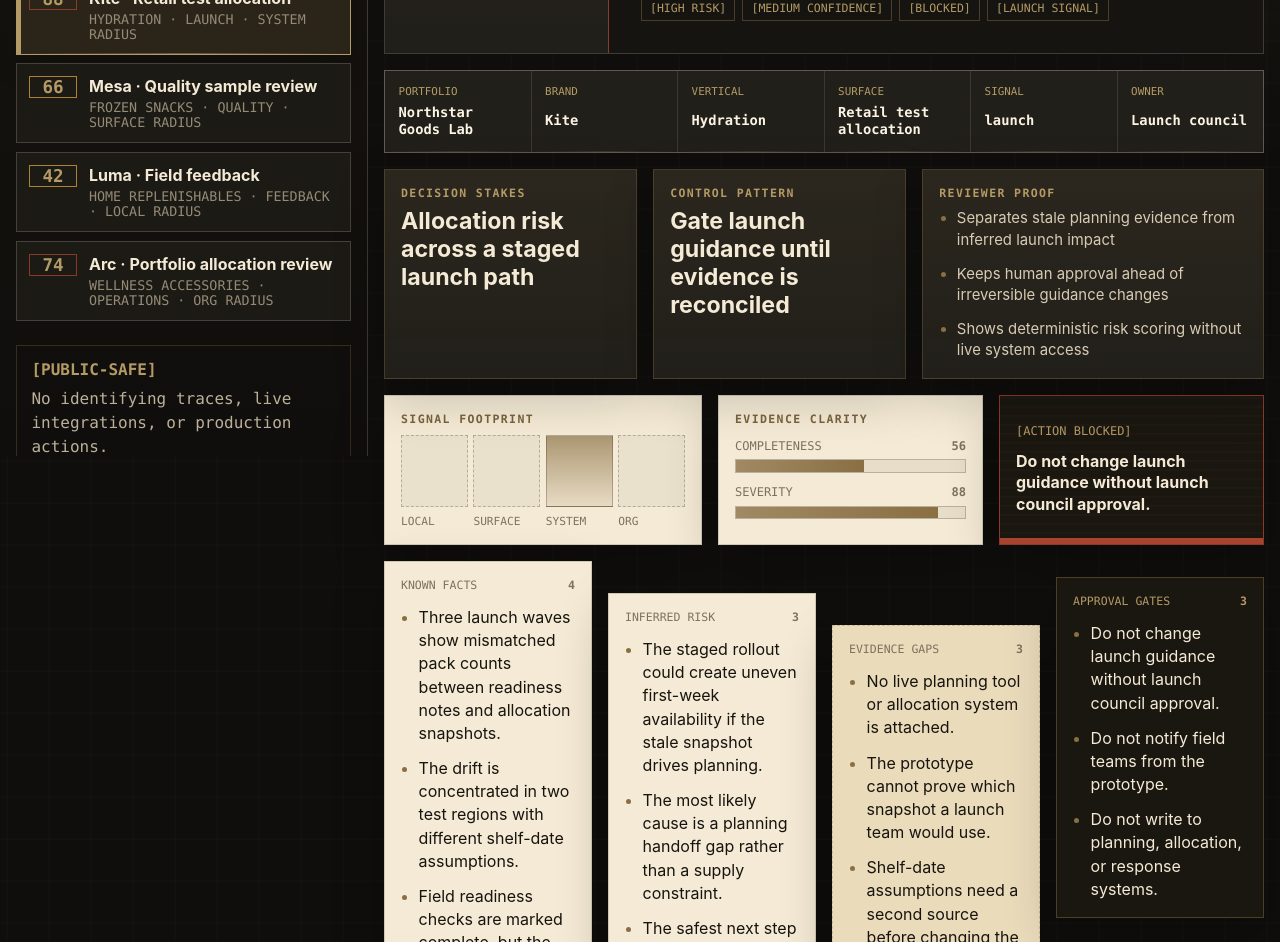
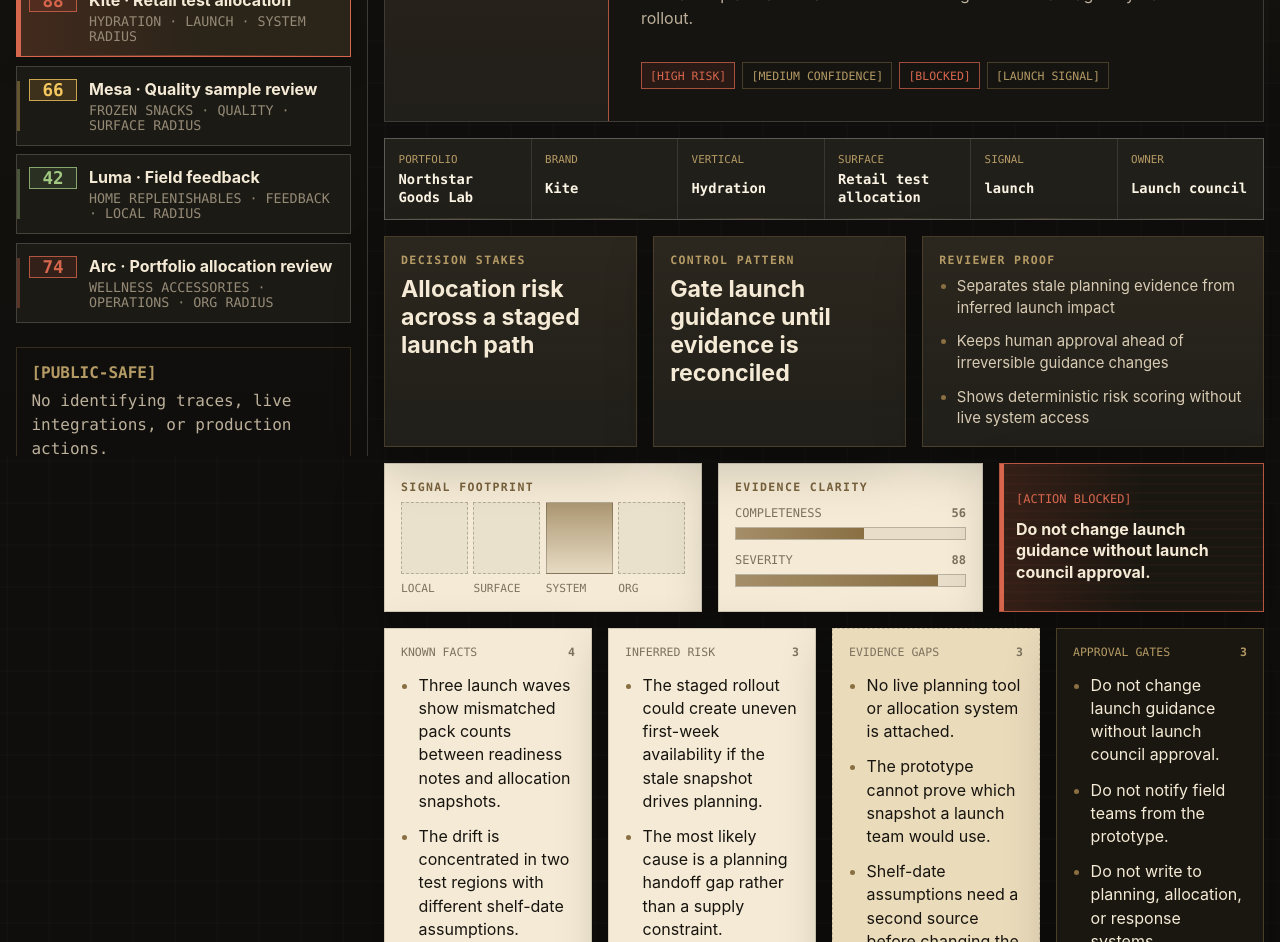
Before and after one commit to jeffgreendesign/ops-signal-console, a website built with Vite: page index.html in a window 1280 px wide. Shown: the part 344-1286 px from the top of the page. Built offline with nearby package versions, Linux system fonts and the light colour scheme.

Commit message:
fix: refine ops signal console visual states

```diff
--- a/src/main.ts
+++ b/src/main.ts
@@ -171,9 +171,9 @@ function renderShell(): void {
             <h2>${escapeHtml(selectedScenario.title)}</h2>
             <p>${escapeHtml(selectedScenario.summary)}</p>
             <div class="hero-tags">
-              <span>[${view.riskBadge.toUpperCase()} RISK]</span>
+              <span class="risk-tag">[${view.riskBadge.toUpperCase()} RISK]</span>
               <span>[${view.confidenceLabel.toUpperCase()}]</span>
-              <span>[${view.magnitude.actionState.toUpperCase()}]</span>
+              <span class="action-tag action-${view.magnitude.actionState}">[${view.magnitude.actionState.toUpperCase()}]</span>
               <span>[${selectedScenario.signalType.toUpperCase()} SIGNAL]</span>
             </div>
           </div>
@@ -193,7 +193,7 @@ function renderShell(): void {
             ${renderScale('Completeness', view.magnitude.evidenceCompleteness)}
             ${renderScale('Severity', view.magnitude.severityScore)}
           </article>
-          <article class="gate-card ${actionBlocked ? 'locked' : ''}">
+          <article class="gate-card action-${view.magnitude.actionState} ${actionBlocked ? 'locked' : ''}">
             <span>${actionBlocked ? '[ACTION BLOCKED]' : '[REVIEW PATH]'}</span>
             <strong>${gates.items[0]}</strong>
           </article>
--- a/src/scenarios.ts
+++ b/src/scenarios.ts
@@ -203,7 +203,7 @@ export const scenarios: Scenario[] = [
       'Models uncertainty without forcing a false resolution',
       'Makes low-confidence review paths visible and bounded'
     ],
-    risk: 'medium',
+    risk: 'low',
     confidence: 'low',
     severityScore: 42,
     blastRadius: 'local',
--- a/src/styles.css
+++ b/src/styles.css
@@ -16,8 +16,12 @@
   --muted: #7d725e;
   --brass: #8a6f43;
   --brass-bright: #b49a64;
+  --success: #6f9f64;
+  --success-bright: #a1c982;
   --warning: #e4a93a;
+  --warning-bright: #f4c75f;
   --danger: #a7432f;
+  --danger-bright: #d7664d;
   --line-dark: rgba(251, 244, 228, 0.18);
   --line-bone: rgba(23, 20, 15, 0.16);
 
@@ -170,16 +174,16 @@ h1, h2, h3, p { margin-top: 0; }
 h1 {
   margin-bottom: 0.75rem;
   font-size: clamp(2.2rem, 4.5vw, 4.5rem);
-  line-height: 0.88;
-  letter-spacing: -0.09em;
+  line-height: 0.9;
+  letter-spacing: -0.045em;
 }
 
 h2 {
   max-width: 52rem;
   margin-bottom: 0.65rem;
   font-size: clamp(2rem, 5vw, 5.2rem);
-  line-height: 0.9;
-  letter-spacing: -0.075em;
+  line-height: 0.94;
+  letter-spacing: -0.035em;
 }
 
 h3 { margin-bottom: 0.65rem; }
@@ -231,10 +235,10 @@ h3 { margin-bottom: 0.65rem; }
   content: '';
   position: absolute;
   inset: 0 auto 0 0;
-  width: 1px;
-  background: var(--brass-bright);
-  opacity: 0;
-  transform: scaleY(0.3);
+  width: 3px;
+  background: var(--risk-bright, var(--brass-bright));
+  opacity: 0.34;
+  transform: scaleY(0.64);
   transform-origin: center;
   transition:
     opacity var(--motion-medium) var(--ease-instrument),
@@ -246,7 +250,7 @@ h3 { margin-bottom: 0.65rem; }
   position: absolute;
   inset: auto 0 0 0;
   height: 1px;
-  background: linear-gradient(90deg, transparent, color-mix(in srgb, var(--brass-bright) 66%, transparent), transparent);
+  background: linear-gradient(90deg, transparent, color-mix(in srgb, var(--risk-bright, var(--brass-bright)) 66%, transparent), transparent);
   opacity: 0;
   transform: scaleX(0.2);
   transition:
@@ -255,14 +259,16 @@ h3 { margin-bottom: 0.65rem; }
 }
 
 .signal-tab:hover:not([aria-pressed='true']) {
-  border-color: color-mix(in srgb, var(--brass-bright) 46%, transparent);
+  border-color: color-mix(in srgb, var(--risk-bright, var(--brass-bright)) 54%, transparent);
   color: var(--bone-50);
 }
 
 .signal-tab[aria-pressed='true'] {
-  border-color: var(--brass-bright);
-  background: #2a2419;
-  box-shadow: inset 4px 0 0 var(--brass-bright), 0 10px 28px rgba(0,0,0,0.18);
+  border-color: var(--risk-bright, var(--brass-bright));
+  background:
+    linear-gradient(90deg, color-mix(in srgb, var(--risk-color, var(--brass)) 20%, transparent), transparent 58%),
+    #2a2419;
+  box-shadow: inset 4px 0 0 var(--risk-bright, var(--brass-bright)), 0 10px 28px rgba(0,0,0,0.18);
 }
 
 .signal-tab[aria-pressed='true']::before {
@@ -281,19 +287,38 @@ h3 { margin-bottom: 0.65rem; }
   outline-offset: 3px;
 }
 
-.signal-high .tab-score,
-.signal-hero-high .signal-score-block {
-  border-color: color-mix(in srgb, var(--danger) 78%, transparent);
+.signal-high,
+.signal-hero-high {
+  --risk-color: var(--danger);
+  --risk-bright: var(--danger-bright);
 }
 
-.signal-medium .tab-score,
-.signal-hero-medium .signal-score-block {
-  border-color: color-mix(in srgb, var(--warning) 72%, transparent);
+.signal-medium,
+.signal-hero-medium {
+  --risk-color: var(--warning);
+  --risk-bright: var(--warning-bright);
 }
 
+.signal-low,
+.signal-hero-low {
+  --risk-color: var(--success);
+  --risk-bright: var(--success-bright);
+}
+
+.signal-high .tab-score,
+.signal-medium .tab-score,
 .signal-low .tab-score,
+.signal-hero-high .signal-score-block,
+.signal-hero-medium .signal-score-block,
 .signal-hero-low .signal-score-block {
-  border-color: rgba(125, 114, 94, 0.72);
+  border-color: color-mix(in srgb, var(--risk-bright) 78%, transparent);
+}
+
+.signal-high .tab-score,
+.signal-medium .tab-score,
+.signal-low .tab-score {
+  background: color-mix(in srgb, var(--risk-color) 16%, transparent);
+  color: var(--risk-bright);
 }
 
 .tab-score {
@@ -341,10 +366,11 @@ h3 { margin-bottom: 0.65rem; }
   display: grid;
   align-content: center;
   justify-items: center;
-  border-right: 1px solid var(--line-dark);
+  border-right: 1px solid var(--risk-bright, var(--line-dark));
   background:
-    linear-gradient(180deg, color-mix(in srgb, var(--brass) 8%, transparent), transparent),
+    linear-gradient(180deg, color-mix(in srgb, var(--risk-color, var(--brass)) 14%, transparent), transparent),
     var(--graphite-800);
+  box-shadow: inset 0 0 0 1px color-mix(in srgb, var(--risk-bright, var(--brass-bright)) 22%, transparent);
   animation: score-calibrate 780ms var(--ease-signal-hold) 180ms both;
 }
 
@@ -354,7 +380,7 @@ h3 { margin-bottom: 0.65rem; }
   inset: 0;
   pointer-events: none;
   background:
-    linear-gradient(90deg, transparent 0 34%, color-mix(in srgb, var(--brass-bright) 12%, transparent) 48%, transparent 62%);
+    linear-gradient(90deg, transparent 0 34%, color-mix(in srgb, var(--risk-bright, var(--brass-bright)) 16%, transparent) 48%, transparent 62%);
   mix-blend-mode: screen;
   animation: instrument-sweep 3.8s var(--ease-signal-hold) 1.2s infinite;
 }
@@ -364,7 +390,7 @@ h3 { margin-bottom: 0.65rem; }
   position: absolute;
   inset: 0;
   pointer-events: none;
-  background: linear-gradient(180deg, transparent, color-mix(in srgb, var(--brass-bright) 16%, transparent), transparent);
+  background: linear-gradient(180deg, transparent, color-mix(in srgb, var(--risk-bright, var(--brass-bright)) 20%, transparent), transparent);
   animation: score-scan 960ms var(--ease-instrument) 120ms both;
 }
 
@@ -413,6 +439,27 @@ h3 { margin-bottom: 0.65rem; }
 .hero-tags span {
   border: 1px solid color-mix(in srgb, var(--brass) 45%, transparent);
   padding: 0.35rem 0.5rem;
+}
+
+.hero-tags .risk-tag {
+  border-color: color-mix(in srgb, var(--risk-bright, var(--brass-bright)) 72%, transparent);
+  background: color-mix(in srgb, var(--risk-color, var(--brass)) 14%, transparent);
+  color: var(--risk-bright, var(--brass-bright));
+}
+
+.action-tag.action-observe {
+  border-color: color-mix(in srgb, var(--success-bright) 66%, transparent);
+  color: var(--success-bright);
+}
+
+.action-tag.action-review {
+  border-color: color-mix(in srgb, var(--warning-bright) 66%, transparent);
+  color: var(--warning-bright);
+}
+
+.action-tag.action-blocked {
+  border-color: color-mix(in srgb, var(--danger-bright) 70%, transparent);
+  color: var(--danger-bright);
 }
 
 .context-strip {
@@ -556,36 +603,64 @@ h3 { margin-bottom: 0.65rem; }
 .scale-track i {
   display: block;
   height: 100%;
-  background: linear-gradient(90deg, color-mix(in srgb, var(--brass) 76%, transparent), var(--brass));
+  background: linear-gradient(90deg, color-mix(in srgb, var(--risk-color, var(--brass)) 72%, transparent), var(--risk-bright, var(--brass)));
   transition: width var(--motion-slow) var(--ease-instrument);
 }
 
 .gate-card {
+  position: relative;
   display: grid;
   align-content: center;
   gap: 0.8rem;
-  background: #1a1711;
+  overflow: hidden;
+  background:
+    linear-gradient(90deg, color-mix(in srgb, var(--action-color, var(--warning)) 16%, transparent), transparent 54%),
+    #1a1711;
   color: var(--bone-100);
-  border-color: color-mix(in srgb, var(--warning) 46%, transparent);
-  box-shadow: inset 0 -6px 0 var(--warning), 0 18px 48px rgba(0,0,0,0.24);
+  border-color: color-mix(in srgb, var(--action-bright, var(--warning-bright)) 54%, transparent);
+  box-shadow: 0 18px 48px rgba(0,0,0,0.24);
+}
+
+.gate-card::before {
+  content: '';
+  position: absolute;
+  inset: 0 auto 0 0;
+  width: 4px;
+  background: var(--action-bright, var(--warning-bright));
+}
+
+.gate-card.action-observe {
+  --action-color: var(--success);
+  --action-bright: var(--success-bright);
+}
+
+.gate-card.action-review {
+  --action-color: var(--warning);
+  --action-bright: var(--warning-bright);
+}
+
+.gate-card.action-blocked,
+.gate-card.locked {
+  --action-color: var(--danger);
+  --action-bright: var(--danger-bright);
 }
 
 .gate-card.locked {
-  border-color: color-mix(in srgb, var(--danger) 80%, transparent);
+  border-color: color-mix(in srgb, var(--action-bright) 80%, transparent);
   background:
-    repeating-linear-gradient(180deg, color-mix(in srgb, var(--danger) 9%, transparent) 0 1px, transparent 1px 9px),
+    repeating-linear-gradient(180deg, color-mix(in srgb, var(--action-color) 10%, transparent) 0 1px, transparent 1px 9px),
+    linear-gradient(90deg, color-mix(in srgb, var(--action-color) 20%, transparent), transparent 54%),
     #1a1711;
-  box-shadow: inset 0 -6px 0 var(--danger), 0 18px 48px rgba(0,0,0,0.24);
   animation: gate-held 1800ms var(--ease-signal-hold) infinite;
 }
 
-.gate-card span { color: var(--brass-bright); font-family: ui-monospace, SFMono-Regular, Menlo, Consolas, monospace; font-size: 0.75rem; }
+.gate-card span { color: var(--action-bright, var(--brass-bright)); font-family: ui-monospace, SFMono-Regular, Menlo, Consolas, monospace; font-size: 0.75rem; }
 .gate-card strong { line-height: 1.35; }
 
 .evidence-grid {
   display: grid;
   grid-template-columns: repeat(4, minmax(0, 1fr));
-  align-items: start;
+  align-items: stretch;
   gap: 1rem;
 }
 
@@ -596,9 +671,9 @@ h3 { margin-bottom: 0.65rem; }
 }
 
 .evidence-plate.facts { animation-delay: calc(var(--motion-stagger) * 1); }
-.evidence-plate.inference { margin-top: 2rem; animation-delay: calc(var(--motion-stagger) * 2); }
-.evidence-plate.gaps { margin-top: 4rem; border-style: dashed; background: #eadbbb; animation-delay: calc(var(--motion-stagger) * 3); }
-.evidence-plate.gates { margin-top: 1rem; background: #1a1711; color: var(--bone-100); border-color: color-mix(in srgb, var(--brass) 45%, transparent); animation-delay: calc(var(--motion-stagger) * 4); }
+.evidence-plate.inference { animation-delay: calc(var(--motion-stagger) * 2); }
+.evidence-plate.gaps { border-style: dashed; background: #eadbbb; animation-delay: calc(var(--motion-stagger) * 3); }
+.evidence-plate.gates { background: #1a1711; color: var(--bone-100); border-color: color-mix(in srgb, var(--brass) 45%, transparent); animation-delay: calc(var(--motion-stagger) * 4); }
 
 .plate-topline {
   display: flex;
@@ -704,6 +779,9 @@ h3 { margin-bottom: 0.65rem; }
 @media (max-width: 920px) {
   .shell { grid-template-columns: 1fr; }
   .operator-rail { position: relative; height: auto; border-right: 0; border-bottom: 1px solid var(--line-dark); }
+  h1, h2 { letter-spacing: -0.02em; }
+  h1 { line-height: 0.95; }
+  h2 { line-height: 0.98; }
   .signal-tabs { grid-template-columns: 1fr; }
   .signal-hero { grid-template-columns: 1fr; min-height: auto; }
   .signal-score-block { min-height: 10rem; border-right: 0; border-bottom: 1px solid var(--line-dark); }
```
